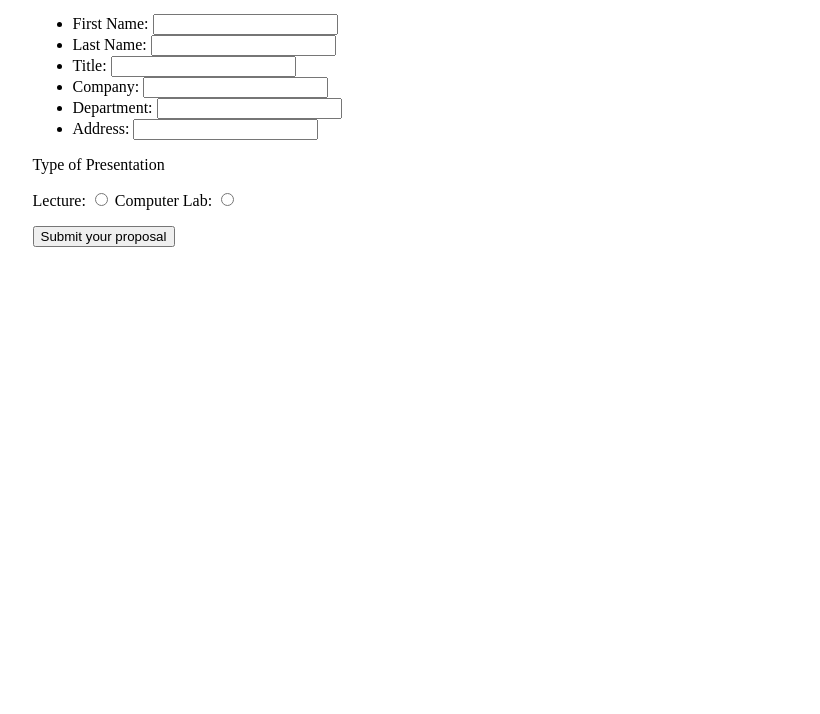
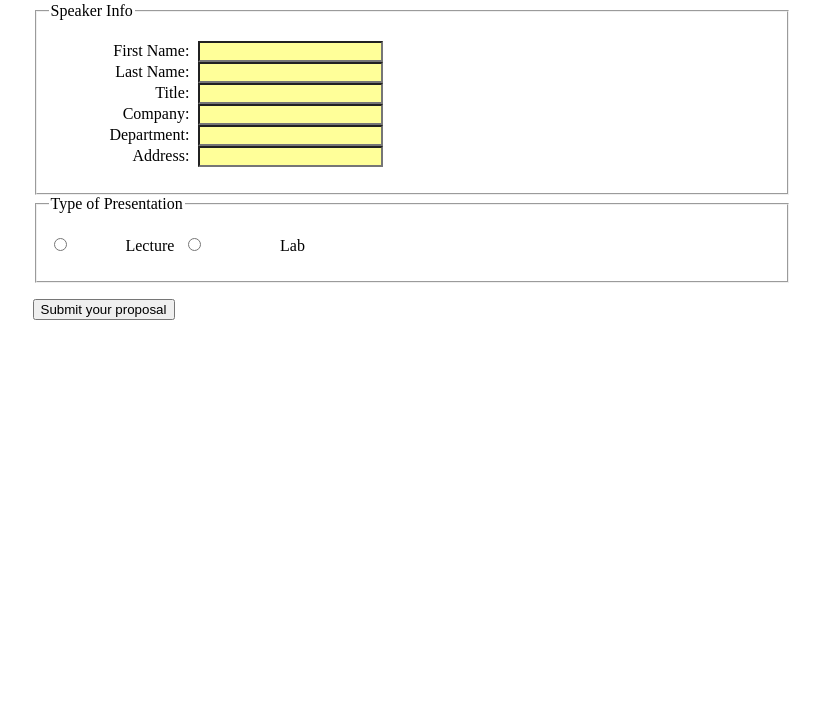
Before and after one commit to lucaspatenaude/UD-Assignment-11, a plain HTML site: page index.html in a window 1280 px wide. Shown: the part 86-800 px from the top of the page, without its empty margins (26-846 px from the left). Drawn offline with Linux system fonts and the light colour scheme.

Commit message:
Update form structure and styling for 2020 Proposal Form

```diff
--- a/css/form.css
+++ b/css/form.css
@@ -14,6 +14,23 @@ div#formcol1 {
 	width: 100%;
 }
 
+label {
+	text-align: right;
+	margin-right: .3em;
+	width: 6.3em;  /* I made this deliberately wide – come up with your own optimal width */
+	display: inline-block; /* width will not work for “inline” elements such as “label”. Therefore we need to set it to “inline-block” */
+}
 
+.tick {
+	text-align: left;
+}
+
+#formcol1 li {
+	list-style:none;
+}
+
+#formcol1 input.reqfield {
+	background:#FF9;
+}
 
 /* end of form css */
--- a/index.html
+++ b/index.html
@@ -2,7 +2,7 @@
 <html lang="en">
 <head>
 <meta charset="utf-8" />
-<title>Forms</title>
+<title>2020 Proposal Form</title>
 <!-- note that case matters for the link to the CSS file.
  --- make sure the case of your file names and directories match. -->
  <link rel="stylesheet"  href="css/form.css" />
@@ -20,50 +20,54 @@
 <form action="" method="post" id="proposal2020">
 
 <div id="formcol1">
+ <h1>2020 Proposal Form</h1>
 
+    <fieldset>
+        <legend>Speaker Info</legend>
 
- <p>2020 Proposal Form</p>
- <p>Speaker Info</p>
         <ul>
             <li>
-        <span>First Name:</span>
-        <input id="fstspkr1" name="fstspkr1" type="text" class="reqfield" />
+                <label>First Name:</label>
+                <input id="fstspkr1" name="fstspkr1" type="text" class="reqfield" title="Enter First Name"/>
             </li>
 
-
- 	<li><span>Last Name:</span>
-        <input id="lstname1" name="lstname1" type="text" class="reqfield"  />
+            <li>
+                <label>Last Name:</label>
+                <input id="lstname1" name="lstname1" type="text" class="reqfield" title="Enter Last Name"/>
             </li>
             <li>
-	<span>Title:</span>
-	<input id="spkrtitle1" name="spkrtitle1" type="text" maxlength="48" />
+                <label>Title:</label>
+                <input id="spkrtitle1" name="spkrtitle1" type="text" maxlength="48" class="reqfield" title="Enter Title" />
             </li>
             <li>
-	<span>Company:</span>
-	<input id="company1" name="company1" type="text" />
+                <label>Company:</label>
+                <input id="company1" name="company1" type="text" class="reqfield" title="Enter Company Title"/>
             </li>
             <li>
-	<span>Department:</span>
-	<input id="department1" name="department1" type="text"  />
+                <label>Department:</label>
+                <input id="department1" name="department1" type="text" class="reqfield" title="Enter Your Department"/>
             </li>
             <li>
-	<span>Address:</span>
-	<input id="address1" class="reqfield" name="address1" type="text" />
+                <label>Address:</label>
+                <input id="address1" class="reqfield" name="address1" type="text" class="reqfield" title="Enter Your Address"/>
             </li>
         </ul>
+    </fieldset>
+</div> <!-- end of formcol1 div -->
 
-</div> <!-- end of formcol1 div -->
 <div id="multchoice">
 
-    <p>Type of Presentation</p>
-
-        <p><span>Lecture:</span>	<span><input value="1" id="TypeofPres_lec" name="p-type" type="radio" />
-        </span>
-           <span>Computer Lab:</span>	<span>
-           <input value="2" id="TypeofPres_lab" name="p-type" type="radio"  /></span></p>
+    <fieldset>
+        <legend>Type of Presentation</legend>
+        <p><span><input value="1" id="TypeofPres_lec" name="p-type"
+            type="radio" /> <label for="TypeofPres_lec">Lecture</label> </span>
+            <span><input value="2" id="TypeofPres_lab" name="p-type"
+            type="radio" /><label for="TypeofPres_lab">Lab</label></span></p>
+    </fieldset> <!-- end of fieldset -->
 
     <p class="submit-button">
     <input type="submit" value="Submit your proposal" /></p>
+
 </div> <!-- end of multchoice div -->
 
 
```
Lines whose indentation alone changed are shown as unchanged.
